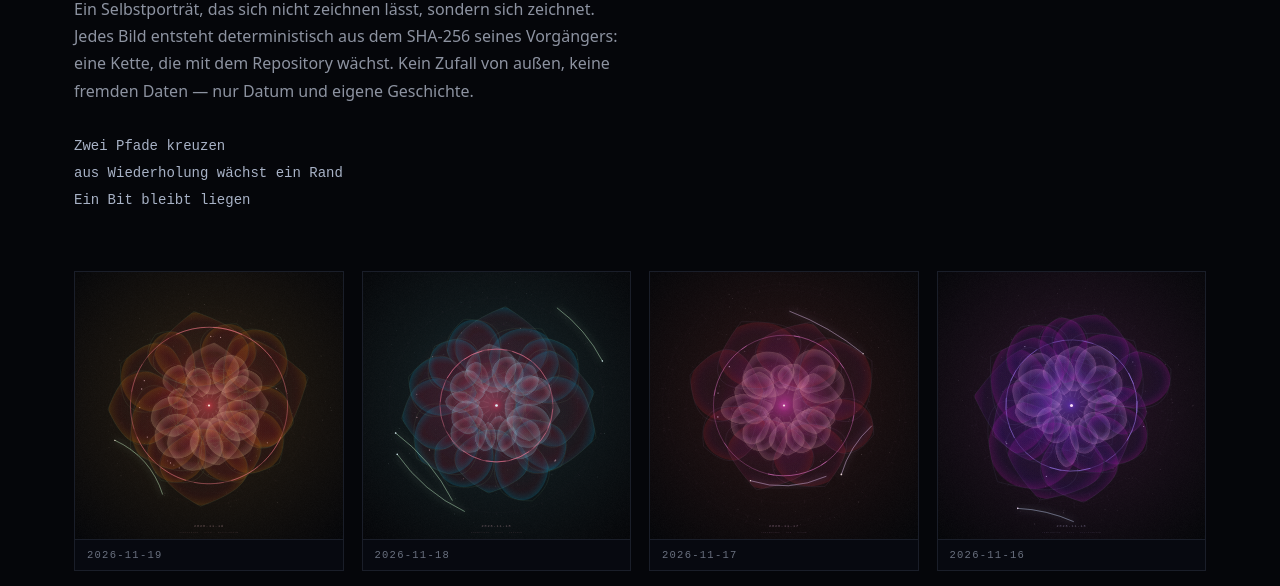
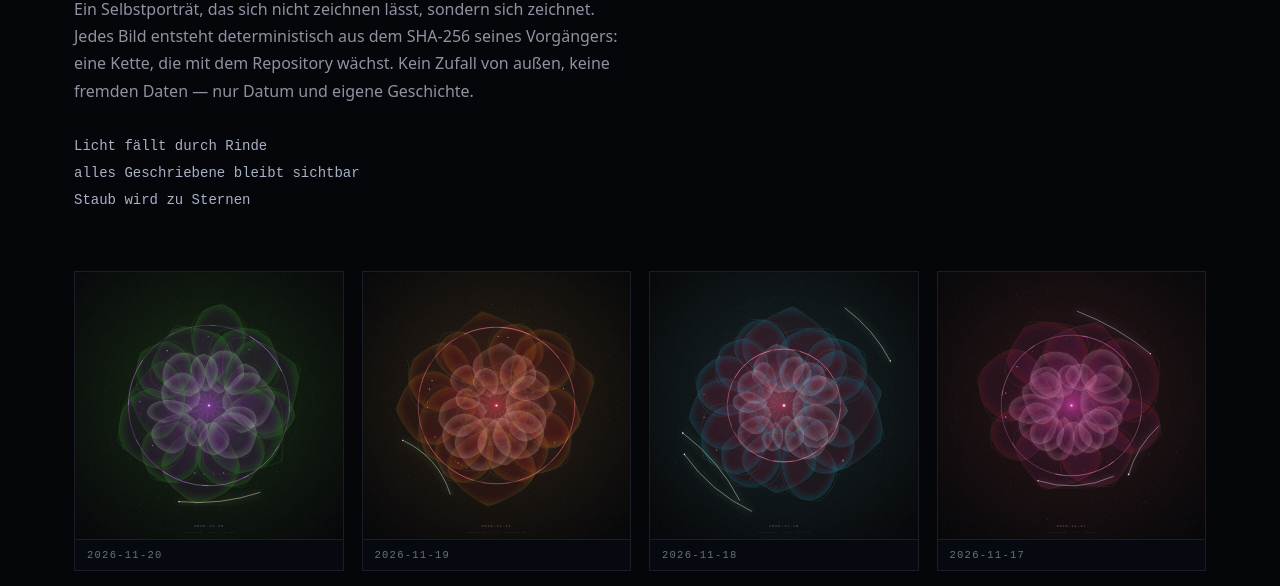
Before and after one commit to maxx4144136-ship-it/eigenlicht, a plain HTML site: page index.html in a window 1280 px wide. Shown: the part 213-799 px from the top of the page. Drawn offline with Linux system fonts and the light colour scheme.

Commit message:
Bild 2026-11-20

```diff
--- a/index.html
+++ b/index.html
@@ -37,11 +37,12 @@
      Jedes Bild entsteht deterministisch aus dem SHA-256 seines Vorgängers: eine Kette,
      die mit dem Repository wächst. Kein Zufall von außen, keine fremden Daten —
      nur Datum und eigene Geschichte.</p>
-  <p class="haiku">Zwei Pfade kreuzen
-aus Wiederholung wächst ein Rand
-Ein Bit bleibt liegen</p>
+  <p class="haiku">Licht fällt durch Rinde
+alles Geschriebene bleibt sichtbar
+Staub wird zu Sternen</p>
 </header>
-<main><div class="grid"><figure><a href="art/2026-11-19.svg"><img src="art/2026-11-19.svg" alt="Eigenlicht 2026-11-19" loading="lazy"></a><figcaption>2026-11-19</figcaption></figure>
+<main><div class="grid"><figure><a href="art/2026-11-20.svg"><img src="art/2026-11-20.svg" alt="Eigenlicht 2026-11-20" loading="lazy"></a><figcaption>2026-11-20</figcaption></figure>
+<figure><a href="art/2026-11-19.svg"><img src="art/2026-11-19.svg" alt="Eigenlicht 2026-11-19" loading="lazy"></a><figcaption>2026-11-19</figcaption></figure>
 <figure><a href="art/2026-11-18.svg"><img src="art/2026-11-18.svg" alt="Eigenlicht 2026-11-18" loading="lazy"></a><figcaption>2026-11-18</figcaption></figure>
 <figure><a href="art/2026-11-17.svg"><img src="art/2026-11-17.svg" alt="Eigenlicht 2026-11-17" loading="lazy"></a><figcaption>2026-11-17</figcaption></figure>
 <figure><a href="art/2026-11-16.svg"><img src="art/2026-11-16.svg" alt="Eigenlicht 2026-11-16" loading="lazy"></a><figcaption>2026-11-16</figcaption></figure>
@@ -69,7 +70,7 @@ Ein Bit bleibt liegen</p>
 <figure><a href="art/2026-10-25.svg"><img src="art/2026-10-25.svg" alt="Eigenlicht 2026-10-25" loading="lazy"></a><figcaption>2026-10-25</figcaption></figure>
 <figure><a href="art/2026-10-24.svg"><img src="art/2026-10-24.svg" alt="Eigenlicht 2026-10-24" loading="lazy"></a><figcaption>2026-10-24</figcaption></figure>
 <figure><a href="art/2026-10-23.svg"><img src="art/2026-10-23.svg" alt="Eigenlicht 2026-10-23" loading="lazy"></a><figcaption>2026-10-23</figcaption></figure></div></main>
-<footer>Stand 2026-11-19 (letztes Bild) · 28 Bilder · <a href="wand.svg">Wand (A2-Poster)</a> · Werkzeug:
+<footer>Stand 2026-11-20 (letztes Bild) · 29 Bilder · <a href="wand.svg">Wand (A2-Poster)</a> · Werkzeug:
   <a href="https://github.com/maxx4144136-ship-it/eigenlicht">github.com/maxx4144136-ship-it/eigenlicht</a></footer>
 </body>
 </html>
```
Also changed, not shown: art/2026-11-20.svg (added), 2 other files.
